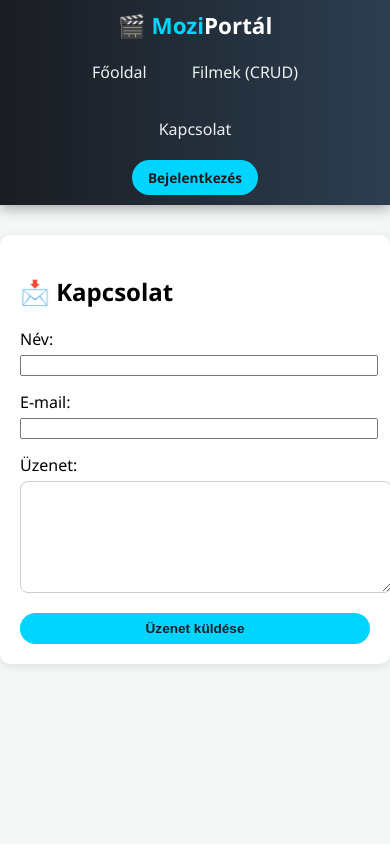
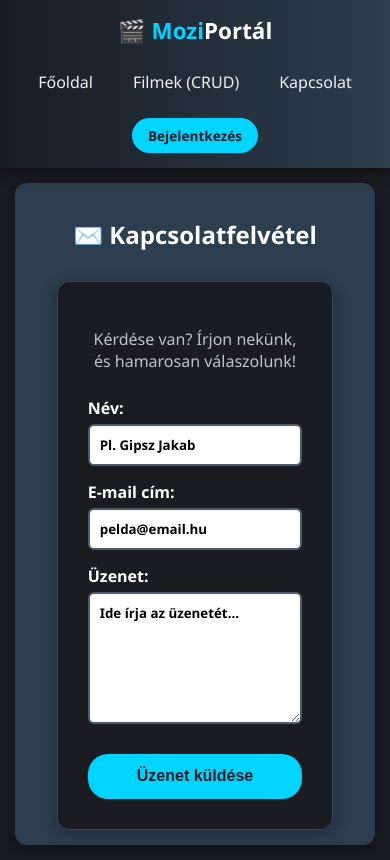
Before and after one commit to RambiBambi93/webprogramoz-sbeadand-gyakorlat2026, a React (Create React App) app in the folder frontend/: page /contact in a window 390 px wide. Built offline with nearby package versions, Linux system fonts and the light colour scheme.

Commit message:
finomhangolások

```diff
--- a/frontend/src/App.css
+++ b/frontend/src/App.css
@@ -2,11 +2,13 @@
 body, html {
   margin: 0;
   padding: 0;
+  background-color: #1a1c22; /* Sötét háttér, ami megegyezik a fejléc bal oldalával */
+  color: #ecf0f1; /* Világos betűszín a sötét háttéren */
 }
 
 .App {
   font-family: 'Segoe UI', sans-serif;
-  background-color: #f4f7f6;
+  background-color: #1a1c22;
   min-height: 100vh;
 }
 
@@ -17,8 +19,8 @@ body, html {
   position: sticky;
   top: 0;
   z-index: 1000;
-  box-shadow: 0 4px 12px rgba(0,0,0,0.3);
-  height: 70px; /* Fix magasság a stabilitásért */
+  box-shadow: 0 4px 12px rgba(0,0,0,0.5); /* Erősebb árnyék a sötét témához */
+  height: 70px;
   width: 100%;
 }
 
@@ -27,9 +29,9 @@ body, html {
   margin: 0 auto;
   height: 100%;
   display: flex;
-  flex-direction: row;      /* Ez kényszeríti az elemeket EGY SORBA */
-  justify-content: space-between; /* Logó balra, Menü középre, Infó jobbra */
-  align-items: center;      /* Függőlegesen középre igazít */
+  flex-direction: row;
+  justify-content: space-between;
+  align-items: center;
   padding: 0 20px;
   box-sizing: border-box;
 }
@@ -40,7 +42,7 @@ body, html {
   font-weight: bold;
   color: white;
   text-decoration: none;
-  white-space: nowrap;      /* Ne törjön két sorba a logó */
+  white-space: nowrap;
 }
 
 .logo-link span {
@@ -50,8 +52,8 @@ body, html {
 /* Menüfülek egymás mellett */
 .nav-menu {
   display: flex;
-  flex-direction: row;      /* Vízszintes sorba rendezi a linkeket */
-  gap: 15px;                /* Távolság a gombok között */
+  flex-direction: row;
+  gap: 15px;
 }
 
 .nav-link {
@@ -61,7 +63,7 @@ body, html {
   padding: 10px 15px;
   border-radius: 8px;
   transition: 0.3s;
-  white-space: nowrap;      /* Megakadályozza, hogy a szöveg egymás alá csússzon */
+  white-space: nowrap;
 }
 
 .nav-link:hover {
@@ -91,21 +93,98 @@ body, html {
   text-decoration: none;
   font-weight: bold;
   font-size: 0.85rem;
+  transition: 0.3s;
+}
+
+.login-btn:hover {
+  background-color: #00b8e6;
 }
 
 /* --- TARTALOM --- */
 .container {
   max-width: 1000px;
   margin: 30px auto;
+  padding: 30px;
+  background: #2c3e50; /* A konténerek a fejléc jobb oldali, picit világosabb kék színét kapják */
+  border-radius: 12px;
+  box-shadow: 0 6px 20px rgba(0,0,0,0.4);
+  color: #ffffff;
+}
+
+/* --- ŰRLAPOK, TÁBLÁZATOK ÉS MEZŐK --- */
+input, textarea, select, .search-bar {
+  background-color: #ffffff !important;
+  color: #000000 !important; /* Teljesen fekete betűk */
+  font-weight: bold !important; /* Félkövér */
+  border: 2px solid #4a5d73 !important;
+  padding: 10px;
+  border-radius: 6px;
+  font-family: inherit;
+}
+
+/* A kitöltetlen mezők (placeholder) szövege is fekete és félkövér */
+input::placeholder, textarea::placeholder {
+  color: #000000 !important;
+  font-weight: bold !important;
+}
+
+/* A szám beviteli mező "nyilainak" eltüntetése a letisztultságért */
+input[type=number]::-webkit-inner-spin-button,
+input[type=number]::-webkit-outer-spin-button {
+  -webkit-appearance: none;
+  margin: 0;
+}
+input[type=number] {
+  -moz-appearance: textfield;
+}
+
+table {
+  width: 100%;
+  border-collapse: collapse;
+  background-color: #1a1c22;
+  color: white;
+  border-radius: 8px;
+  overflow: hidden;
+  margin-top: 15px;
+}
+
+th {
+  background-color: #131519;
+  color: #00d4ff;
+  padding: 12px;
+  border-bottom: 2px solid #4a5d73;
+}
+
+td {
+  padding: 12px;
+  border-bottom: 1px solid #34495e;
+}
+
+tr:hover {
+  background-color: #242830;
+}
+
+/* Kártyák a videókhoz a főoldalon */
+.video-card {
+  background-color: #1a1c22;
   padding: 20px;
-  background: white;
-  border-radius: 10px;
-  box-shadow: 0 2px 10px rgba(0,0,0,0.1);
+  border-radius: 12px;
+  border: 1px solid #34495e;
+}
+
+/* A film módosításakor megjelenő sárga doboz felülírása sötét módra */
+div[style*="background-color: #fff3cd"],
+div[style*="backgroundColor: #fff3cd"],
+div[style*="backgroundColor: rgb(255, 243, 205)"] {
+  background-color: #2c291a !important;
+  border-color: #4a4320 !important;
+  color: #f1c40f !important;
 }
 
 /* Mobil nézet (csak 800px alatt ugranak egymás alá) */
 @media (max-width: 800px) {
-  .App-header { height: auto; padding: 10px 0; }
-  .header-container { flex-direction: column; gap: 10px; }
-  .nav-menu { flex-wrap: wrap; justify-content: center; }
+  .App-header { height: auto; padding: 15px 0; }
+  .header-container { flex-direction: column; gap: 15px; }
+  .nav-menu { flex-wrap: wrap; justify-content: center; gap: 10px; }
+  .container { margin: 15px; padding: 15px; }
 }
--- a/frontend/src/components/Contact.js
+++ b/frontend/src/components/Contact.js
@@ -1,109 +1,118 @@
 import React, { useState } from 'react';
 
 function Contact() {
-  const [formData, setFormData] = useState({ nev: '', email: '', uzenet: '' });
-  const [hiba, setHiba] = useState('');
-  const [siker, setSiker] = useState(false);
-  const [betoltes, setBetoltes] = useState(false);
+  const [nev, setNev] = useState('');
+  const [email, setEmail] = useState('');
+  const [uzenet, setUzenet] = useState('');
+  const [statusz, setStatusz] = useState('');
 
-  const ellenorzes = async (e) => {
+  const handleSubmit = async (e) => {
     e.preventDefault();
+    setStatusz('');
 
-    // 1. JS Validáció (kötelező elem a beadandóban)
-    if (formData.nev.length < 3) {
-      setHiba("A név túl rövid (min. 3 karakter)!");
-      return;
-    }
-    if (!formData.email.includes('@')) {
-      setHiba("Érvénytelen e-mail cím!");
-      return;
-    }
-    if (formData.uzenet.length < 10) {
-      setHiba("Az üzenet legyen legalább 10 karakter!");
-      return;
-    }
-
-    setHiba("");
-    setBetoltes(true);
-
-    // 2. Küldés a Backendnek (PHP)
     try {
       const response = await fetch('http://localhost:8000/api.php?adat=uzenet_kuldes', {
         method: 'POST',
-        headers: {
-          'Content-Type': 'application/json',
-        },
-        body: JSON.stringify(formData),
+        headers: { 'Content-Type': 'application/json' },
+        body: JSON.stringify({ nev, email, uzenet }),
       });
+      const res = await response.json();
 
-      const result = await response.json();
-
-      if (result.status === "success") {
-        setSiker(true);
+      if (res.status === "success") {
+        setStatusz("✅ Üzenet sikeresen elküldve!");
+        setNev('');
+        setEmail('');
+        setUzenet('');
       } else {
-        setHiba("Szerver hiba: " + result.message);
+        setStatusz("❌ Hiba: " + res.message);
       }
     } catch (err) {
-      setHiba("Nem sikerült kapcsolódni a szerverhez!");
-      console.error(err);
-    } finally {
-      setBetoltes(false);
+      setStatusz("❌ Hálózati hiba történt.");
     }
   };
 
   return (
     <div className="container">
-      <h2>📩 Kapcsolat</h2>
-      {siker ? (
-        <div style={{padding: '20px', backgroundColor: '#d4edda', color: '#155724', borderRadius: '8px', textAlign: 'center'}}>
-          <h3>Szuper!</h3>
-          <p>Az üzenetedet sikeresen elmentettük az adatbázisba.</p>
-          <button onClick={() => setSiker(false)} className="login-btn">Új üzenet</button>
-        </div>
-      ) : (
-        <form onSubmit={ellenorzes} noValidate>
-          <div style={{marginBottom: '15px'}}>
-            <label>Név:</label>
+      <h2 style={{ textAlign: 'center', marginBottom: '30px' }}>✉️ Kapcsolatfelvétel</h2>
+
+      {/* ITT VAN A KESKENYEBB, KÖZÉPRE IGAZÍTOTT DOBOZ */}
+      <div style={{
+        maxWidth: '65%',         /* Szélesség lekorlátozása 65%-ra */
+        margin: '0 auto',        /* Középre igazítás */
+        backgroundColor: '#1a1c22', /* Sötét doboz, hogy passzoljon a témához */
+        padding: '30px',
+        borderRadius: '12px',
+        border: '1px solid #34495e',
+        boxShadow: '0 4px 15px rgba(0,0,0,0.3)'
+      }}>
+        <p style={{ textAlign: 'center', marginBottom: '25px', color: '#bdc3c7' }}>
+          Kérdése van? Írjon nekünk, és hamarosan válaszolunk!
+        </p>
+
+        <form onSubmit={handleSubmit} style={{ display: 'flex', flexDirection: 'column', gap: '15px' }}>
+          <div>
+            <label style={{ display: 'block', marginBottom: '5px', fontWeight: 'bold' }}>Név:</label>
             <input
               type="text"
               className="search-bar"
-              style={{width: '100%', position: 'static', marginTop: '5px'}}
-              value={formData.nev}
-              onChange={(e) => setFormData({...formData, nev: e.target.value})}
+              style={{ width: '100%', boxSizing: 'border-box' }}
+              value={nev}
+              onChange={(e) => setNev(e.target.value)}
+              placeholder="Pl. Gipsz Jakab"
+              required
             />
           </div>
-          <div style={{marginBottom: '15px'}}>
-            <label>E-mail:</label>
+          <div>
+            <label style={{ display: 'block', marginBottom: '5px', fontWeight: 'bold' }}>E-mail cím:</label>
             <input
               type="email"
               className="search-bar"
-              style={{width: '100%', position: 'static', marginTop: '5px'}}
-              value={formData.email}
-              onChange={(e) => setFormData({...formData, email: e.target.value})}
+              style={{ width: '100%', boxSizing: 'border-box' }}
+              value={email}
+              onChange={(e) => setEmail(e.target.value)}
+              placeholder="pelda@email.hu"
+              required
             />
           </div>
-          <div style={{marginBottom: '15px'}}>
-            <label>Üzenet:</label>
+          <div>
+            <label style={{ display: 'block', marginBottom: '5px', fontWeight: 'bold' }}>Üzenet:</label>
             <textarea
-              rows="5"
-              style={{width: '100%', padding: '10px', borderRadius: '8px', border: '1px solid #ccc', marginTop: '5px', fontFamily: 'inherit'}}
-              value={formData.uzenet}
-              onChange={(e) => setFormData({...formData, uzenet: e.target.value})}
+              className="search-bar"
+              rows="6"
+              style={{ width: '100%', boxSizing: 'border-box', resize: 'vertical' }}
+              value={uzenet}
+              onChange={(e) => setUzenet(e.target.value)}
+              placeholder="Ide írja az üzenetét..."
+              required
             ></textarea>
           </div>
 
-          {hiba && <p style={{color: 'red', fontWeight: 'bold'}}>{hiba}</p>}
+          {/* Visszajelző üzenet (sikeres/sikertelen küldés) */}
+          {statusz && (
+            <p style={{
+              textAlign: 'center',
+              color: statusz.includes('❌') ? '#ff4d4d' : '#2ecc71',
+              fontWeight: 'bold',
+              margin: '10px 0'
+            }}>
+              {statusz}
+            </p>
+          )}
 
-          <button
-            type="submit"
-            className="login-btn"
-            style={{width: '100%', cursor: 'pointer', border: 'none', opacity: betoltes ? 0.7 : 1}}
-            disabled={betoltes}
-          >
-            {betoltes ? "Küldés..." : "Üzenet küldése"}
+          <button type="submit" className="login-btn" style={{ height: '45px', border: 'none', cursor: 'pointer', width: '100%', fontSize: '1rem', marginTop: '10px' }}>
+            Üzenet küldése
           </button>
         </form>
-      )}
+      </div>
+
+      {/* Mobilos nézet miatt, ha nagyon összeugrik a képernyő, alkalmazkodni fog */}
+      <style>{`
+        @media (max-width: 768px) {
+          div[style*="maxWidth: 65%"] {
+            max-width: 95% !important;
+          }
+        }
+      `}</style>
     </div>
   );
 }
```
Also changed, not shown: frontend/src/components/Home.js (+18 -10 lines), frontend/src/components/Movies.js (+21 -21 lines), 1 other file (tests, documents, lock files or other folders).
